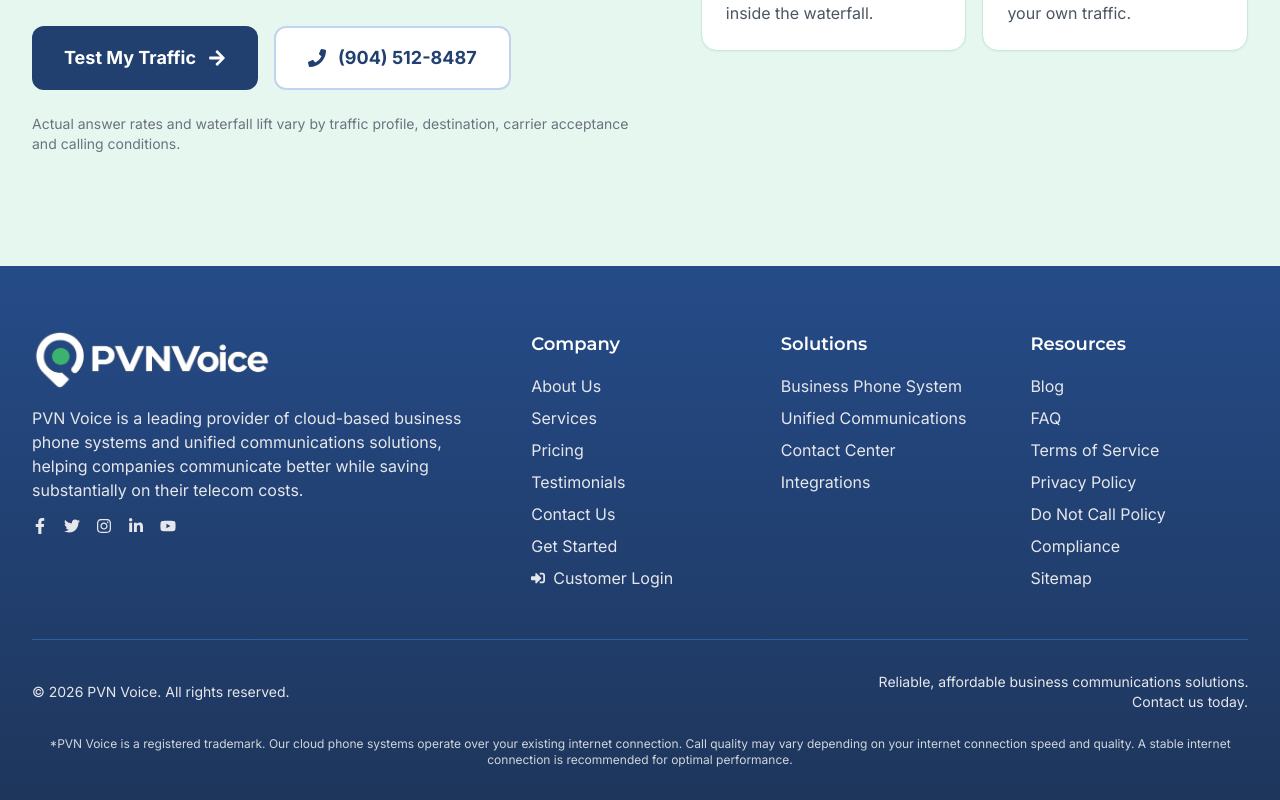
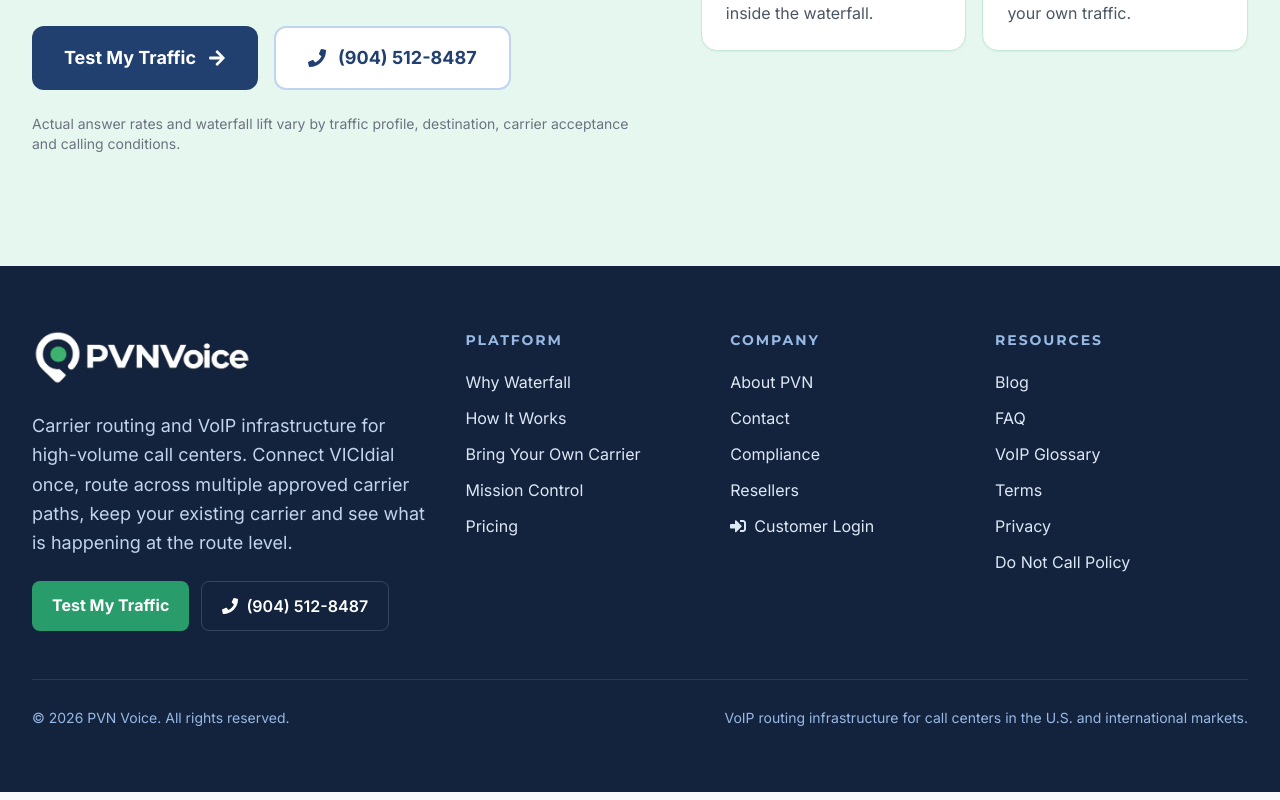
Before and after one commit to bbarnes4318/pvn-voice, a Next.js app in the folder src/: page / in a window 1280 px wide. Shown: the part 7226-8026 px from the top of the page. Built offline with nearby package versions, Linux system fonts and the light colour scheme.

Commit message:
Align footer with call center routing positioning

```diff
--- a/src/components/Footer.tsx
+++ b/src/components/Footer.tsx
@@ -1,185 +1,74 @@
 import React from 'react';
 import Link from 'next/link';
 import Image from 'next/image';
-import { FaFacebookF, FaTwitter, FaInstagram, FaLinkedinIn, FaYoutube, FaSignInAlt } from 'react-icons/fa';
-import { PORTAL_LOGIN_URL, PORTAL_SIGNUP_URL } from '../lib/site-links';
+import { FaPhone, FaSignInAlt } from 'react-icons/fa';
+import { PORTAL_LOGIN_URL } from '../lib/site-links';
 
 const Footer = () => {
   return (
-    <footer className="bg-gradient-to-b from-primary-700 to-primary-900 text-white pb-8">
-      <div className="container-custom">
-        <div className="grid grid-cols-1 md:grid-cols-2 lg:grid-cols-5 gap-8 pt-16">
-          {/* Column 1 - Logo & About */}
-          <div className="lg:col-span-2">
-            <div className="flex items-start">
-              <Link href="/" className="block">
-                <Image
-                  src="/images/logo2.png"
-                  alt="PVN Voice Footer Logo"
-                  width={240}
-                  height={65}
-                  priority
-                />
+    <footer className="bg-primary-950 text-white">
+      <div className="container-custom py-14 md:py-16">
+        <div className="grid gap-10 lg:grid-cols-[1.4fr_0.8fr_0.8fr_0.9fr]">
+          <div>
+            <Link href="/" className="inline-block">
+              <Image src="/images/logo2.png" alt="PVN Voice" width={220} height={60} />
+            </Link>
+            <p className="mt-5 max-w-xl text-lg leading-relaxed text-primary-200">
+              Carrier routing and VoIP infrastructure for high-volume call centers. Connect VICIdial once, route across multiple approved carrier paths, keep your existing carrier and see what is happening at the route level.
+            </p>
+            <div className="mt-6 flex flex-wrap gap-3">
+              <Link href="/contact-us" className="rounded-lg bg-secondary-600 px-5 py-3 font-bold text-white hover:bg-secondary-500 transition-colors">
+                Test My Traffic
               </Link>
-            </div>
-            <div className="mt-4">
-              <p className="text-gray-200">
-                PVN Voice is a leading provider of cloud-based business phone systems and unified communications solutions, helping companies communicate better while saving substantially on their telecom costs.
-              </p>
-              <div className="mt-4 flex space-x-4">
-                <a href="#" className="text-gray-200 hover:text-white transition-colors">
-                  <FaFacebookF />
-                </a>
-                <a href="#" className="text-gray-200 hover:text-white transition-colors">
-                  <FaTwitter />
-                </a>
-                <a href="#" className="text-gray-200 hover:text-white transition-colors">
-                  <FaInstagram />
-                </a>
-                <a href="#" className="text-gray-200 hover:text-white transition-colors">
-                  <FaLinkedinIn />
-                </a>
-                <a href="#" className="text-gray-200 hover:text-white transition-colors">
-                  <FaYoutube />
-                </a>
-              </div>
+              <a href="tel:+19045128487" className="inline-flex items-center gap-2 rounded-lg border border-white/15 px-5 py-3 font-semibold text-white hover:bg-white/[0.06] transition-colors">
+                <FaPhone />
+                (904) 512-8487
+              </a>
             </div>
           </div>
 
-          {/* Column 2 - Company */}
           <div>
-            <h3 className="text-lg font-semibold mb-4">Company</h3>
-            <ul className="space-y-2">
+            <h3 className="text-sm font-bold tracking-[0.14em] text-primary-300 uppercase">Platform</h3>
+            <ul className="mt-5 space-y-3 text-primary-100">
+              <li><Link href="/#why-waterfall" className="hover:text-secondary-300">Why Waterfall</Link></li>
+              <li><Link href="/#how-it-works" className="hover:text-secondary-300">How It Works</Link></li>
+              <li><Link href="/#byoc" className="hover:text-secondary-300">Bring Your Own Carrier</Link></li>
+              <li><Link href="/#platform" className="hover:text-secondary-300">Mission Control</Link></li>
+              <li><Link href="/pricing" className="hover:text-secondary-300">Pricing</Link></li>
+            </ul>
+          </div>
+
+          <div>
+            <h3 className="text-sm font-bold tracking-[0.14em] text-primary-300 uppercase">Company</h3>
+            <ul className="mt-5 space-y-3 text-primary-100">
+              <li><Link href="/about-us" className="hover:text-secondary-300">About PVN</Link></li>
+              <li><Link href="/contact-us" className="hover:text-secondary-300">Contact</Link></li>
+              <li><Link href="/compliance" className="hover:text-secondary-300">Compliance</Link></li>
+              <li><Link href="/#resellers" className="hover:text-secondary-300">Resellers</Link></li>
               <li>
-                <Link href="/about-us" className="text-gray-200 hover:text-white transition-colors">
-                  About Us
-                </Link>
-              </li>
-              <li>
-                <Link href="/services" className="text-gray-200 hover:text-white transition-colors">
-                  Services
-                </Link>
-              </li>
-              <li>
-                <Link href="/pricing" className="text-gray-200 hover:text-white transition-colors">
-                  Pricing
-                </Link>
-              </li>
-              <li>
-                <Link href="/#testimonials" className="text-gray-200 hover:text-white transition-colors">
-                  Testimonials
-                </Link>
-              </li>
-              <li>
-                <Link href="/contact-us" className="text-gray-200 hover:text-white transition-colors">
-                  Contact Us
-                </Link>
-              </li>
-              <li>
-                <a href={PORTAL_SIGNUP_URL} className="text-gray-200 hover:text-white transition-colors">
-                  Get Started
-                </a>
-              </li>
-              <li>
-                <a
-                  href={PORTAL_LOGIN_URL}
-                  target="_blank"
-                  rel="noopener noreferrer"
-                  className="inline-flex items-center text-gray-200 hover:text-white transition-colors"
-                >
-                  <FaSignInAlt className="mr-2 text-sm" />
-                  Customer Login
+                <a href={PORTAL_LOGIN_URL} target="_blank" rel="noopener noreferrer" className="inline-flex items-center gap-2 hover:text-secondary-300">
+                  <FaSignInAlt /> Customer Login
                 </a>
               </li>
             </ul>
           </div>
 
-          {/* Column 3 - Solutions */}
           <div>
-            <h3 className="text-lg font-semibold mb-4">Solutions</h3>
-            <ul className="space-y-2">
-              <li>
-                <Link href="/phone-system" className="text-gray-200 hover:text-white transition-colors">
-                  Business Phone System
-                </Link>
-              </li>
-              <li>
-                <Link href="/unified-communications" className="text-gray-200 hover:text-white transition-colors">
-                  Unified Communications
-                </Link>
-              </li>
-              <li>
-                <Link href="/contact-center" className="text-gray-200 hover:text-white transition-colors">
-                  Contact Center
-                </Link>
-              </li>
-              <li>
-                <Link href="/integrations" className="text-gray-200 hover:text-white transition-colors">
-                  Integrations
-                </Link>
-              </li>
-            </ul>
-          </div>
-
-          {/* Column 4 - Resources */}
-          <div>
-            <h3 className="text-lg font-semibold mb-4">Resources</h3>
-            <ul className="space-y-2">
-              <li>
-                <Link href="/blog" className="text-gray-200 hover:text-white transition-colors">
-                  Blog
-                </Link>
-              </li>
-              <li>
-                <Link href="/#faq" className="text-gray-200 hover:text-white transition-colors">
-                  FAQ
-                </Link>
-              </li>
-              <li>
-                <Link href="/terms-of-service" className="text-gray-200 hover:text-white transition-colors">
-                  Terms of Service
-                </Link>
-              </li>
-              <li>
-                <Link href="/privacy-policy" className="text-gray-200 hover:text-white transition-colors">
-                  Privacy Policy
-                </Link>
-              </li>
-              <li>
-                <Link href="/compliance/do-not-call" className="text-gray-200 hover:text-white transition-colors">
-                  Do Not Call Policy
-                </Link>
-              </li>
-              <li>
-                <Link href="/compliance" className="text-gray-200 hover:text-white transition-colors">
-                  Compliance
-                </Link>
-              </li>
-              <li>
-                <Link href="/sitemap" className="text-gray-200 hover:text-white transition-colors">
-                  Sitemap
-                </Link>
-              </li>
+            <h3 className="text-sm font-bold tracking-[0.14em] text-primary-300 uppercase">Resources</h3>
+            <ul className="mt-5 space-y-3 text-primary-100">
+              <li><Link href="/blog" className="hover:text-secondary-300">Blog</Link></li>
+              <li><Link href="/faq" className="hover:text-secondary-300">FAQ</Link></li>
+              <li><Link href="/glossary" className="hover:text-secondary-300">VoIP Glossary</Link></li>
+              <li><Link href="/terms-of-service" className="hover:text-secondary-300">Terms</Link></li>
+              <li><Link href="/privacy-policy" className="hover:text-secondary-300">Privacy</Link></li>
+              <li><Link href="/compliance/do-not-call" className="hover:text-secondary-300">Do Not Call Policy</Link></li>
             </ul>
           </div>
         </div>
 
-        <div className="mt-12 pt-8 border-t border-primary-600">
-          <div className="flex flex-col md:flex-row justify-between items-center">
-            <p className="text-gray-200 text-sm mb-4 md:mb-0">
-              © {new Date().getFullYear()} PVN Voice. All rights reserved.
-            </p>
-            <p className="text-gray-200 text-sm text-center md:text-right">
-              Reliable, affordable business communications solutions.
-              <br className="hidden md:block" />
-              Contact us today.
-            </p>
-          </div>
-          <div className="mt-6 text-xs text-center text-gray-300">
-            <p>
-              *PVN Voice is a registered trademark. Our cloud phone systems operate over your existing internet connection. Call quality may vary depending on your internet connection speed and quality. A stable internet connection is recommended for optimal performance.
-            </p>
-          </div>
+        <div className="mt-12 border-t border-white/10 pt-7 flex flex-col gap-3 md:flex-row md:items-center md:justify-between text-sm text-primary-300">
+          <p>© {new Date().getFullYear()} PVN Voice. All rights reserved.</p>
+          <p>VoIP routing infrastructure for call centers in the U.S. and international markets.</p>
         </div>
       </div>
     </footer>
```
